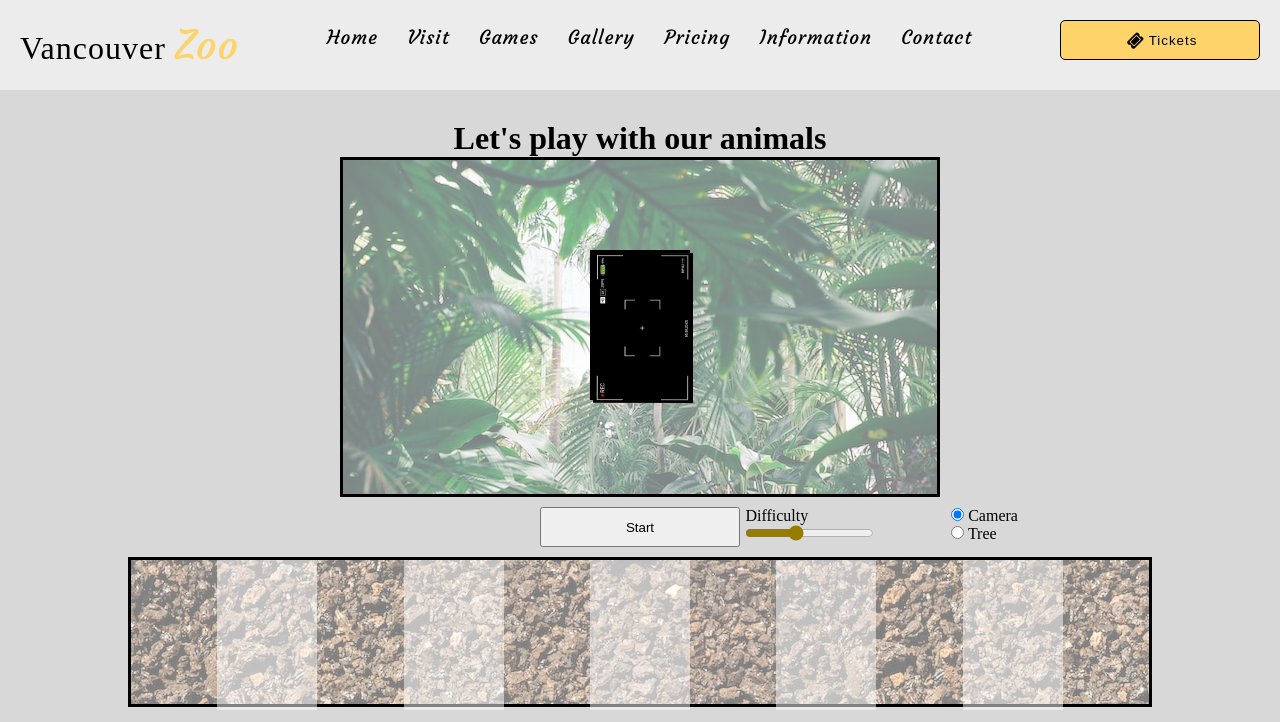
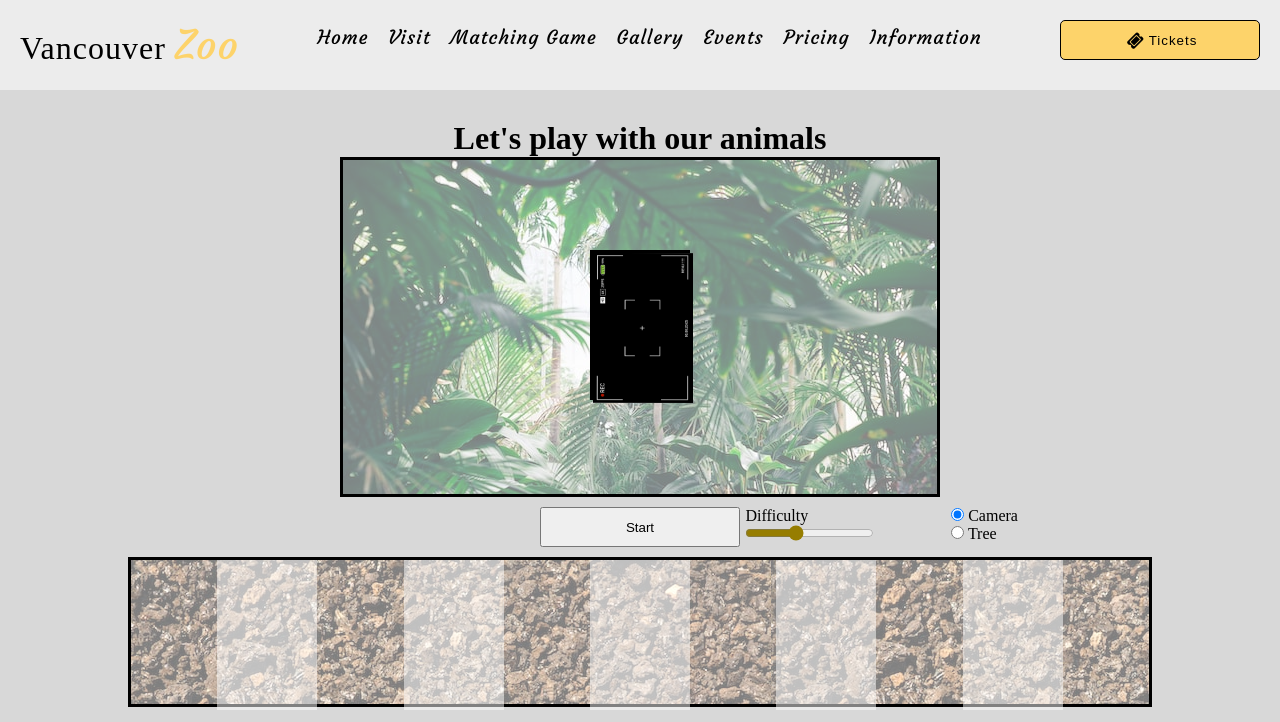
Before and after one commit to MasashiKon/final-js-project-web2, a website: page game-page/game-page.html in a window 1280 px wide. Shown: the top 722 px of the page. Drawn offline with nearby package versions, Linux system fonts and the light colour scheme; grey boxes are pictures that could not be loaded.

Commit message:
finish except th bug

```diff
--- a/game-page/game-page.html
+++ b/game-page/game-page.html
@@ -15,20 +15,20 @@
     <link rel="stylesheet" href="quiz-page.css">
     <script src="https://cdnjs.cloudflare.com/ajax/libs/gsap/3.11.4/gsap.min.js" integrity="sha512-f8mwTB+Bs8a5c46DEm7HQLcJuHMBaH/UFlcgyetMqqkvTcYg4g5VXsYR71b3qC82lZytjNYvBj2pf0VekA9/FQ==" crossorigin="anonymous" referrerpolicy="no-referrer"></script>
     <script src="matching-game.js" defer></script>
-    <title>Document</title>
+    <title>Vancouver Zoo</title>
 </head>
 <body>
   <header>
     <nav class="navbar-container">
       <div class="navbar-logo"><a class="logo" href="#">Vancouver <span>Zoo</span></a></div>
       <ul class="navbar-container2">
-        <li class="navbar-item"><a href="" class="navbar-link home" id="home">Home</a></li>
-        <li class="navbar-item visit"><a href="" class="navbar-link visit" id="visit">Visit</a></li>
-        <li class="navbar-item games"><a href="" class="navbar-link games">Games</a></li>
-        <li class="navbar-item gallery"><a href="" class="navbar-link gallery">Gallery</a></li>
-        <li class="navbar-item gallery"><a href="" class="navbar-link pricing">Pricing</a></li>
-        <li class="navbar-item information"><a href="" class="navbar-link information">Information</a></li>
-        <li class="navbar-item contact"><a href="" class="navbar-link contact">Contact</a></li>
+          <li class="navbar-item"><a href="../index.html" class="navbar-link home" id="home">Home</a></li>
+          <li class="navbar-item visit"><a href="" class="navbar-link visit" id="visit">Visit</a></li>
+          <li class="navbar-item games"><a href="#" class="navbar-link games">Matching Game</a></li>
+          <li class="navbar-item gallery"><a href="../gallery/gallery.html" class="navbar-link gallery">Gallery</a></li>
+          <li class="navbar-item gallery"><a href="../information-page/eventPage.html" class="navbar-link events">Events</a></li>
+          <li class="navbar-item gallery"><a href="../ticket/ticketpage.html" class="navbar-link pricing">Pricing</a></li>
+          <li class="navbar-item information"><a href="../information-page/infoPage.html" class="navbar-link information">Information</a></li>
       </ul>
       <div class="navbar-ticket">
         <button class="ticket"><i class="fa-solid fa-ticket"></i>Tickets</button>
```
